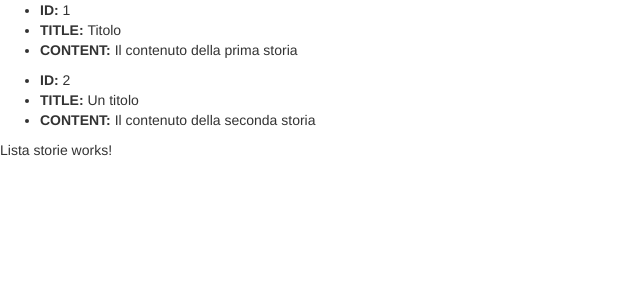
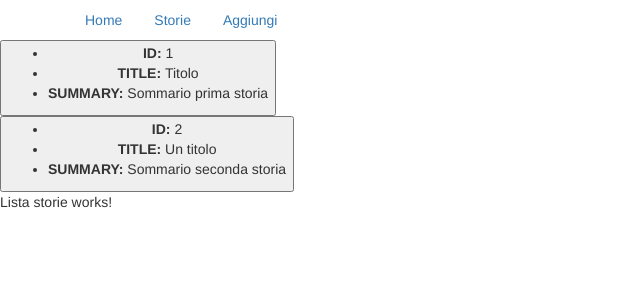
Before and after one commit to riccardodegasperiSA/tome, an Angular app: page /storie in a window 1280 px wide. Shown: the top 300 px of the page, without its empty margins (0-640 px from the left). Built offline with nearby package versions, Linux system fonts and the light colour scheme.

Commit message:
Aggiunge lista storie e lettura

```diff
--- a/src/app/app-routing.module.ts
+++ b/src/app/app-routing.module.ts
@@ -4,11 +4,13 @@ import { HomeComponent } from './home/home.component';
 import { InserisciStoriaComponent } from './inserisci-storia/inserisci-storia.component';
 import { ListaStorieComponent } from './lista-storie/lista-storie.component';
 import { PaginaNonTrovataComponent } from './pagina-non-trovata/pagina-non-trovata.component';
+import { StoriaComponent } from './storia/storia.component';
 
 const routes: Routes = [
   {path:"", component:HomeComponent},
   {path:"storie", component:ListaStorieComponent},
-  {path:"inserisci", component:InserisciStoriaComponent},
+  {path:"storie/:id", component:StoriaComponent},
+  {path:"aggiungi", component:InserisciStoriaComponent},
   {path:"pagina-non-trovata", component:PaginaNonTrovataComponent},
   {path:"**", redirectTo:"pagina-non-trovata"},
 ];
--- a/src/app/app.component.html
+++ b/src/app/app.component.html
@@ -1,3 +1,13 @@
+<div class="container">
+  <header class="d-flex justify-content-center py-3">
+    <ul class="nav nav-pills">
+      <li class="nav-item"><a routerLink="/" routerLinkActive="active" [routerLinkActiveOptions]="{exact:true}" class="nav-link" aria-current="page">Home</a></li>
+      <li class="nav-item"><a routerLink="/storie" routerLinkActive="active" class="nav-link">Storie</a></li>
+      <li class="nav-item"><a routerLink="/aggiungi" routerLinkActive="active" class="nav-link">Aggiungi</a></li>
+    </ul>
+  </header>
+</div>
+
 <div>
   <router-outlet></router-outlet>
 </div>
--- a/src/app/app.module.ts
+++ b/src/app/app.module.ts
@@ -9,6 +9,7 @@ import { ListaStorieComponent } from './lista-storie/lista-storie.component';
 import { PaginaNonTrovataComponent } from './pagina-non-trovata/pagina-non-trovata.component';
 import { InserisciStoriaComponent } from './inserisci-storia/inserisci-storia.component';
 import { FormsModule, ReactiveFormsModule } from '@angular/forms';
+import { StoriaComponent } from './storia/storia.component';
 
 @NgModule({
   declarations: [
@@ -16,7 +17,8 @@ import { FormsModule, ReactiveFormsModule } from '@angular/forms';
     HomeComponent,
     ListaStorieComponent,
     PaginaNonTrovataComponent,
-    InserisciStoriaComponent
+    InserisciStoriaComponent,
+    StoriaComponent
   ],
   imports: [
     BrowserModule,
--- a/src/app/dati/storia.data.ts
+++ b/src/app/dati/storia.data.ts
@@ -1,5 +1,6 @@
 export type Storia = {
     id: number,
     title: string,
-    content: string
+    content: string,
+    summary: string,
 }
--- a/src/app/lista-storie/lista-storie.component.html
+++ b/src/app/lista-storie/lista-storie.component.html
@@ -1,8 +1,10 @@
 <div *ngFor="let storia of storie">
+    <button (click)="onVaiStoria(storia.id)">
     <ul>
         <li><b>ID: </b>{{ storia.id }}</li>
         <li><b>TITLE: </b>{{ storia.title }}</li>
-        <li><b>CONTENT: </b>{{ storia.content }}</li>
+        <li><b>SUMMARY: </b>{{ storia.summary }}</li>
     </ul>
+</button>
 </div>
 <div>Lista storie works!</div>
--- a/src/app/lista-storie/lista-storie.component.ts
+++ b/src/app/lista-storie/lista-storie.component.ts
@@ -1,5 +1,6 @@
 import { HttpClient } from '@angular/common/http';
 import { Component, OnInit } from '@angular/core';
+import { Router } from '@angular/router';
 import { Storia } from '../dati/storia.data';
 import { StorieServiceService } from '../storie-service.service';
 
@@ -10,29 +11,31 @@ import { StorieServiceService } from '../storie-service.service';
 })
 export class ListaStorieComponent implements OnInit {
 
-  storie: Storia[] = [
-    {id:1, title:"Titolo", content:"Il contenuto della prima storia"},
-    {id:2, title:"Un titolo", content:"Il contenuto della seconda storia"},
-  ]
+  storie: Storia[] = []
 
-  constructor(private storiaService:StorieServiceService) { }
+  constructor(private storiaService:StorieServiceService, private router:Router) { }
 
   ngOnInit(): void {
-    this.storiaService.getStorieList().subscribe({
-      next: s => {
-        this.storie = s
-      },
-      error: err => {
-        console.log("error")
-      },
-      complete:() => {
-        console.log("complete")
-      }
-    })
+    // this.storiaService.getStorieList().subscribe({
+    //   next: s => {
+    //     this.storie = s
+    //   },
+    //   error: err => {
+    //     console.log("error")
+    //   },
+    //   complete:() => {
+    //     console.log("complete")
+    //   }
+    // })
+    this.storie = this.storiaService.storie
   }
 
   ngOnDestroy(): void {
 
   }
 
+  onVaiStoria(id:number) {
+    this.router.navigate(["/storie/" + id])
+  }
+
 }
--- /dev/null
+++ b/src/app/storia/storia.component.html
@@ -0,0 +1,3 @@
+<p>Storia works!</p>
+<h2>{{ storia?.title }}</h2>
+<p>{{ storia?.content }}</p>
--- /dev/null
+++ b/src/app/storia/storia.component.ts
@@ -0,0 +1,26 @@
+import { Component, OnInit } from '@angular/core';
+import { ActivatedRoute } from '@angular/router';
+import { Subscription } from 'rxjs';
+import { Storia } from '../dati/storia.data';
+import { StorieServiceService } from '../storie-service.service';
+
+@Component({
+  selector: 'app-storia',
+  templateUrl: './storia.component.html',
+  styleUrls: ['./storia.component.css']
+})
+export class StoriaComponent implements OnInit {
+
+  storia?: Storia
+  subscription?: Subscription
+
+  constructor(private route: ActivatedRoute, private storiaService: StorieServiceService) {
+    const { id } = route?.snapshot?.params ?? {}
+    this.storia = storiaService.cercaStoria(Number(id))
+
+  }
+
+  ngOnInit(): void {
+  }
+
+}
--- a/src/app/storie-service.service.ts
+++ b/src/app/storie-service.service.ts
@@ -7,11 +7,24 @@ import { map, Observable } from 'rxjs';
   providedIn: 'root'
 })
 export class StorieServiceService {
-  private baseUrl = "localhost:8080/"
+  private baseUrl = "http://127.0.0.1:8080/tome/"
+
+  private _storie: Storia[] = [
+    {id:1, title:"Titolo", content:"Il contenuto della prima storia", summary:"Sommario prima storia"},
+    {id:2, title:"Un titolo", content:"Il contenuto della seconda storia", summary:"Sommario seconda storia"},
+  ]
 
   constructor(private http: HttpClient) { }
 
-  getStorieList(): Observable<any> {
-    return this.http.get(this.baseUrl + "storie")
+  // getStorieList(): Observable<any> {
+  //   return this.http.get(this.baseUrl + "storie")
+  // }
+
+  get storie(): Storia[] {
+    return [...this._storie]
+  }
+
+  cercaStoria(id: number) {
+    return this._storie.find(s => s.id === id)
   }
 }
```
Also changed, not shown: src/app/storia/storia.component.css (added).
